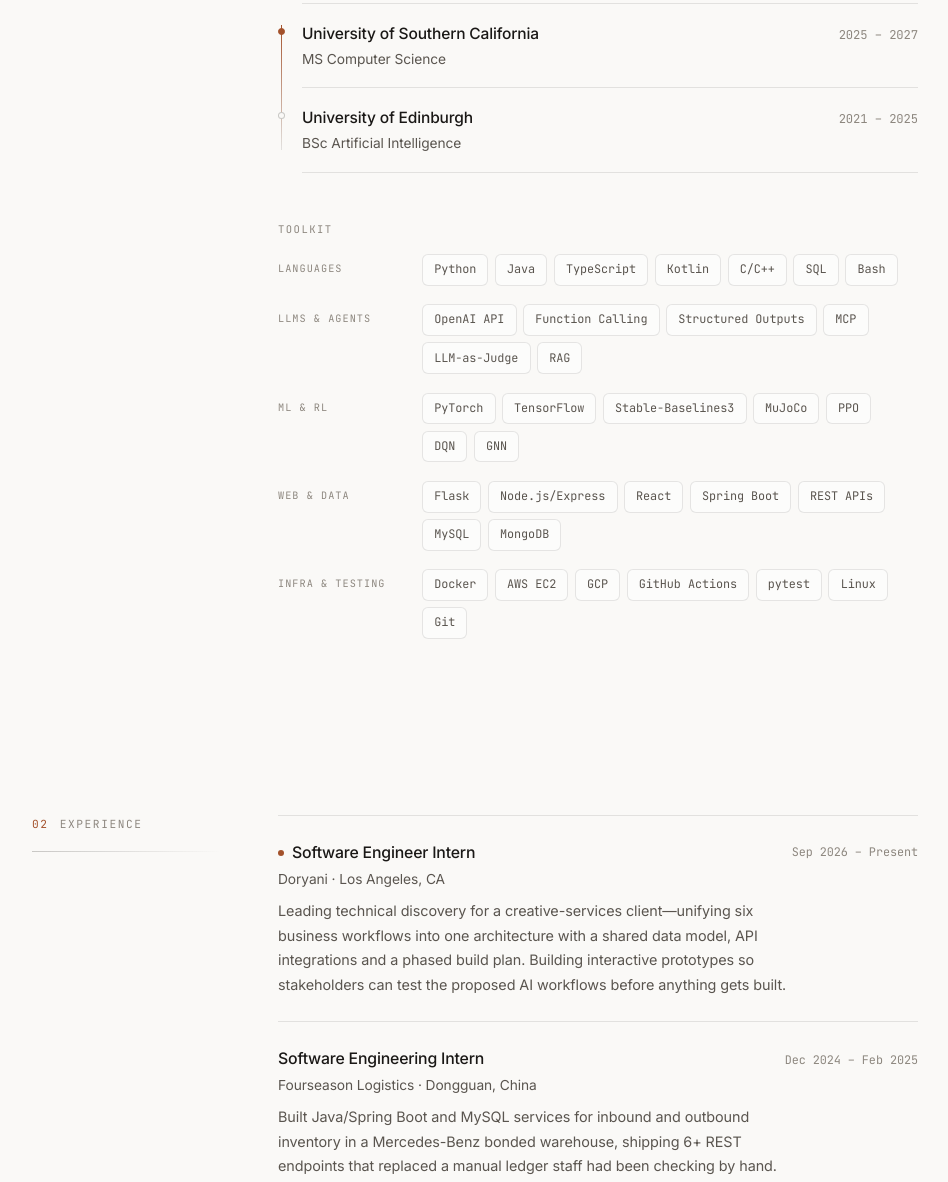
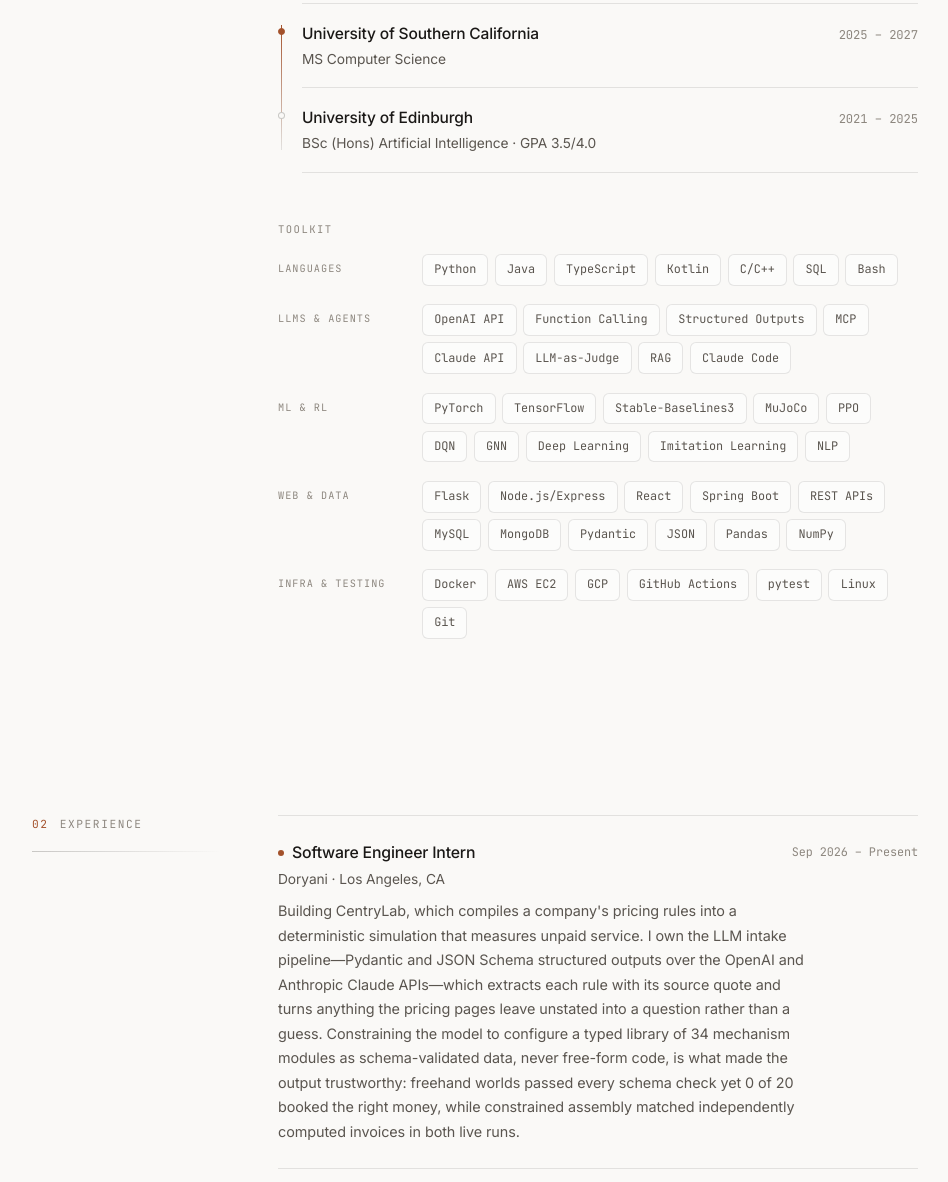
Before and after one commit to LynnUoE/My-portfolio, a plain HTML site: page index.html in a window 1280 px wide. Shown: the part 1232-2414 px from the top of the page, without its empty margins (110-1058 px from the left). Drawn offline with Linux system fonts and the light colour scheme.

Commit message:
Bring the page in line with the current CV
The Doryani entry still described the old creative-services work the
CV no longer claims, and the newer material was missing everywhere.

- Experience: Doryani is now the CentryLab work — the LLM intake
  pipeline on the OpenAI and Claude APIs, the typed 34-module library,
  and the result that argues for it: freehand worlds cleared every
  schema check yet 0 of 20 booked the right money, constrained
  assembly matched independent invoices in both live runs
- CentryLab card: names the contribution and the run-log failure
  analysis; tags move from domain words to the actual stack
- LitFinder card: adds the engineering half that was missing — EC2
  behind GitHub Actions, 90+ tests, image and live-endpoint checks,
  and the timeout, concurrency and rate-limiting fixes
- Toolkit: +Claude API, Claude Code, Deep Learning, Imitation
  Learning, NLP, Pydantic, JSON, Pandas, NumPy (34 -> 43)
- Education: Edinburgh carries its honours and GPA; USC does not,
  matching the CV

Co-Authored-By: Claude Opus 5 <noreply@anthropic.com>

```diff
--- a/index.html
+++ b/index.html
@@ -1196,7 +1196,7 @@
           <div class="edu-item">
             <div>
               <div class="edu-school">University of Edinburgh</div>
-              <div class="edu-degree">BSc Artificial Intelligence</div>
+              <div class="edu-degree">BSc (Hons) Artificial Intelligence &middot; GPA 3.5/4.0</div>
             </div>
             <div class="edu-date">2021 &ndash; 2025</div>
           </div>
@@ -1227,8 +1227,10 @@
                 <span class="skill">Function Calling</span>
                 <span class="skill">Structured Outputs</span>
                 <span class="skill">MCP</span>
+                <span class="skill">Claude API</span>
                 <span class="skill">LLM-as-Judge</span>
                 <span class="skill">RAG</span>
+                <span class="skill">Claude Code</span>
               </dd>
             </div>
 
@@ -1242,6 +1244,9 @@
                 <span class="skill">PPO</span>
                 <span class="skill">DQN</span>
                 <span class="skill">GNN</span>
+                <span class="skill">Deep Learning</span>
+                <span class="skill">Imitation Learning</span>
+                <span class="skill">NLP</span>
               </dd>
             </div>
 
@@ -1255,6 +1260,10 @@
                 <span class="skill">REST APIs</span>
                 <span class="skill">MySQL</span>
                 <span class="skill">MongoDB</span>
+                <span class="skill">Pydantic</span>
+                <span class="skill">JSON</span>
+                <span class="skill">Pandas</span>
+                <span class="skill">NumPy</span>
               </dd>
             </div>
 
@@ -1298,10 +1307,15 @@
             <div class="exp-date">Sep 2026 &ndash; Present</div>
           </div>
           <p class="exp-desc">
-            Leading technical discovery for a creative-services client&mdash;unifying six business
-            workflows into one architecture with a shared data model, API integrations and a
-            phased build plan. Building interactive prototypes so stakeholders can test the
-            proposed AI workflows before anything gets built.
+            Building CentryLab, which compiles a company's pricing rules into a deterministic
+            simulation that measures unpaid service. I own the LLM intake pipeline&mdash;Pydantic
+            and JSON Schema structured outputs over the OpenAI and Anthropic Claude APIs&mdash;which
+            extracts each rule with its source quote and turns anything the pricing pages leave
+            unstated into a question rather than a guess. Constraining the model to configure a
+            typed library of 34 mechanism modules as schema-validated data, never free-form code,
+            is what made the output trustworthy: freehand worlds passed every schema check yet
+            0 of 20 booked the right money, while constrained assembly matched independently
+            computed invoices in both live runs.
           </p>
         </div>
 
@@ -1423,10 +1437,13 @@
                 what you need in plain language. Semantic retrieval with citation expansion and a
                 cross-encoder reranker lifted nDCG@10 from 0.55 to 0.95 on a 32-query benchmark.
                 An agent mode plans its own searches through function calling, and the same tools
-                ship as an MCP server. Grew out of my Edinburgh dissertation, now deployed on AWS.
+                ship as an MCP server. Grew out of my Edinburgh dissertation and now runs on AWS
+                EC2 behind a GitHub Actions pipeline with 90+ tests, an image health check and a
+                live-endpoint check; shipping it meant fixing LLM calls with no timeout and a
+                reranker crash under concurrency, and adding thread-safe rate limiting.
               </p>
               <ul class="p-tags">
-                <li>Python</li><li>Flask</li><li>OpenAlex API</li><li>MCP</li><li>Docker</li><li>AWS</li>
+                <li>Python</li><li>Flask</li><li>OpenAlex API</li><li>MCP</li><li>Docker</li><li>AWS</li><li>GitHub Actions</li>
               </ul>
             </div>
           </div>
@@ -1444,11 +1461,14 @@
                 A deterministic simulation of a company's own pricing and subscription rules.
                 It runs a population of customers, the AI agents acting for them, and abusive
                 agents through the rules as written, then reports who a change helps, who it
-                hurts, and where service is delivered without payment. Built as a Software
+                hurts, and where service is delivered without payment. I build the LLM intake
+                pipeline that turns a pricing page into a typed, schema-validated world, and the
+                failure analysis that reads run logs&mdash;a cost estimate counting bytes as tokens,
+                ~24&times; too high, was quietly halting live runs early. Built as a Software
                 Engineer Intern at Doryani.
               </p>
               <ul class="p-tags">
-                <li>Simulation</li><li>Pricing &amp; Billing</li><li>Business-Logic Abuse</li><li>Deterministic Engine</li>
+                <li>Python</li><li>OpenAI API</li><li>Claude API</li><li>Pydantic</li><li>JSON Schema</li><li>Simulation</li>
               </ul>
             </div>
           </a>
```
